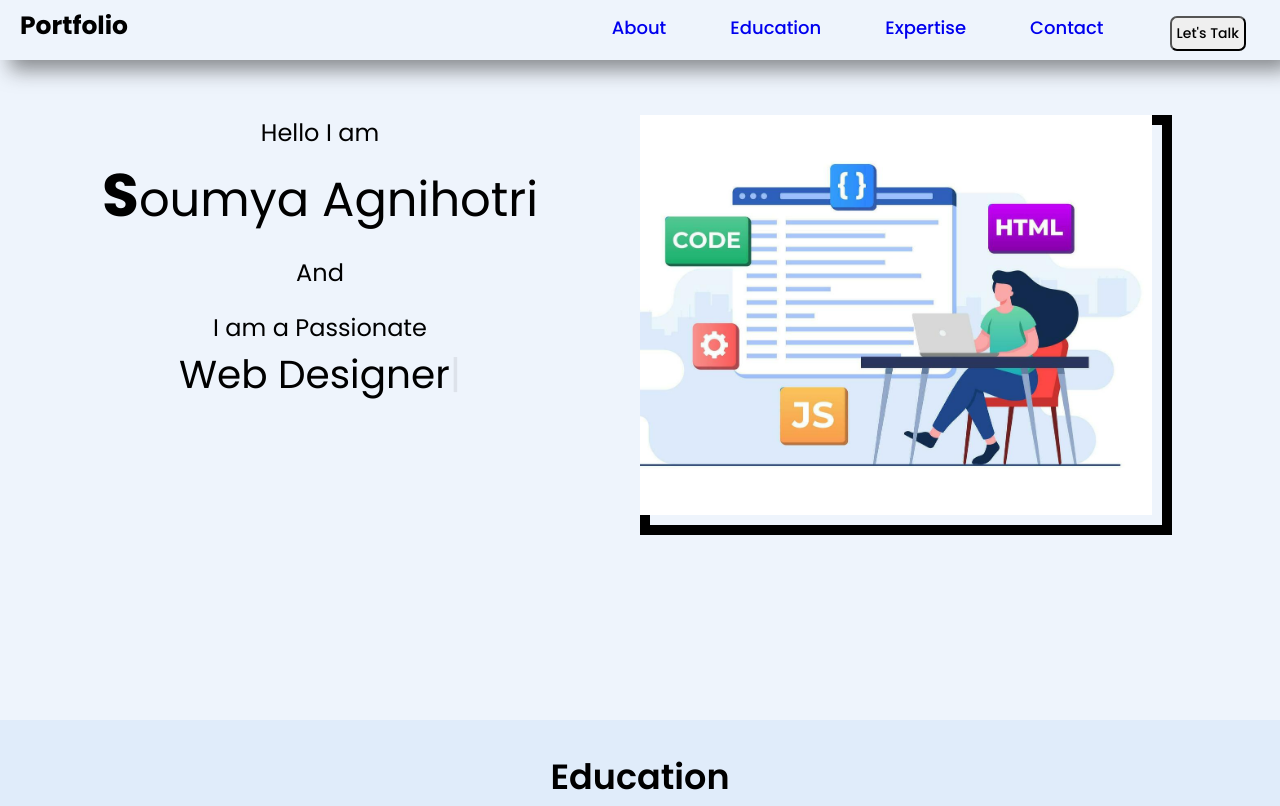
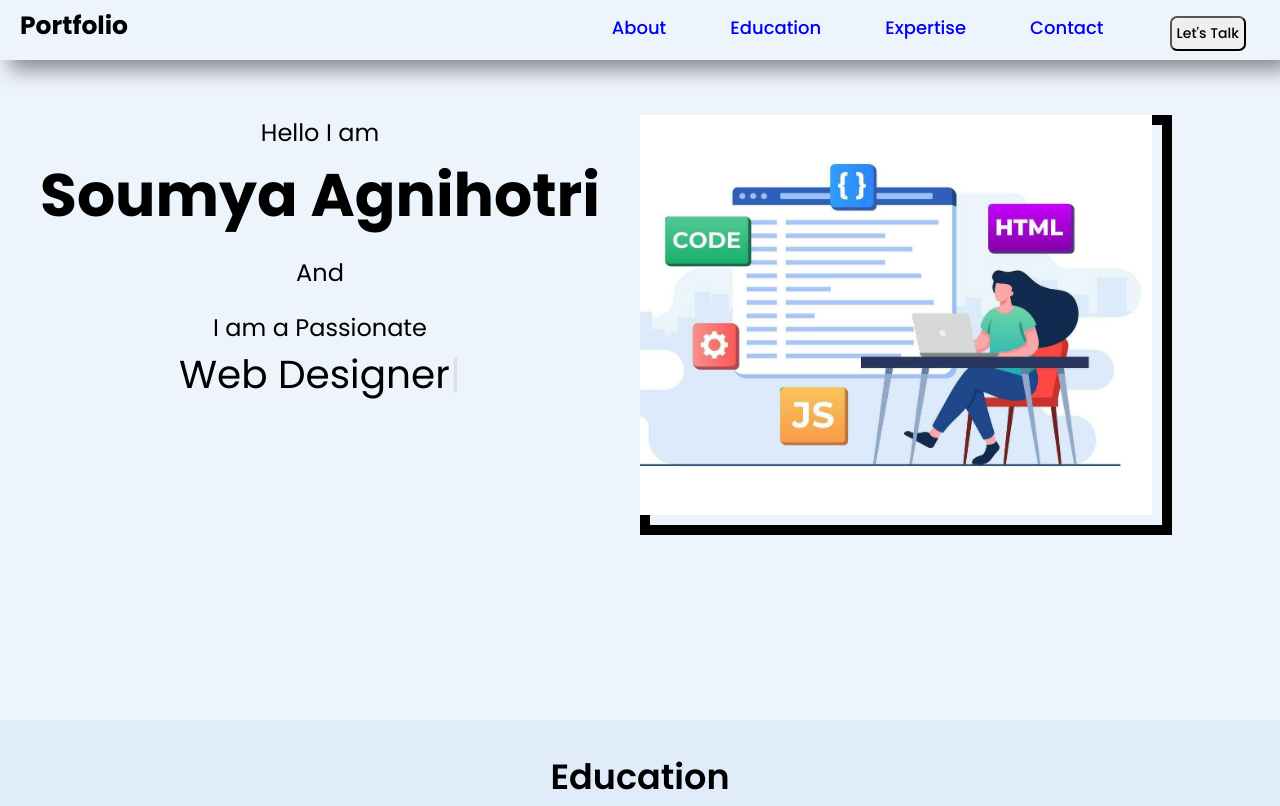
Before and after one commit to soumya-agnihotri/portfolio, a plain HTML site: page index.html in a window 1280 px wide. Shown: the top 806 px of the page. Drawn offline with nearby package versions, Linux system fonts and the light colour scheme.

Commit message:
Update index.html

```diff
--- a/index.html
+++ b/index.html
@@ -25,7 +25,7 @@
     <div class="left">
         <div>Hello I am</div>
         <div>
-            <b>S</b>oumya Agnihotri</div>
+            <b>Soumya Agnihotri</b></div>
         <div>And</div>
         <div>I am a Passionate</div>
         <span id="element"></span>
```
